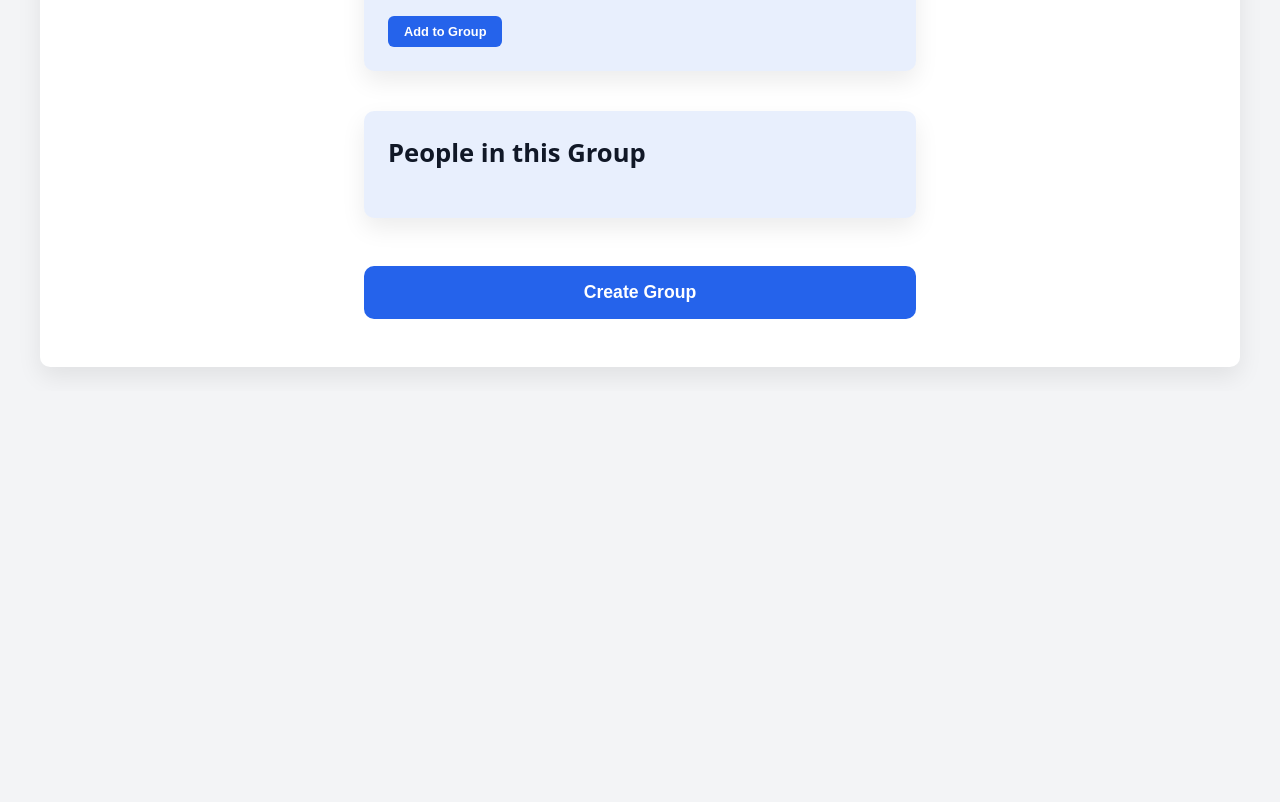
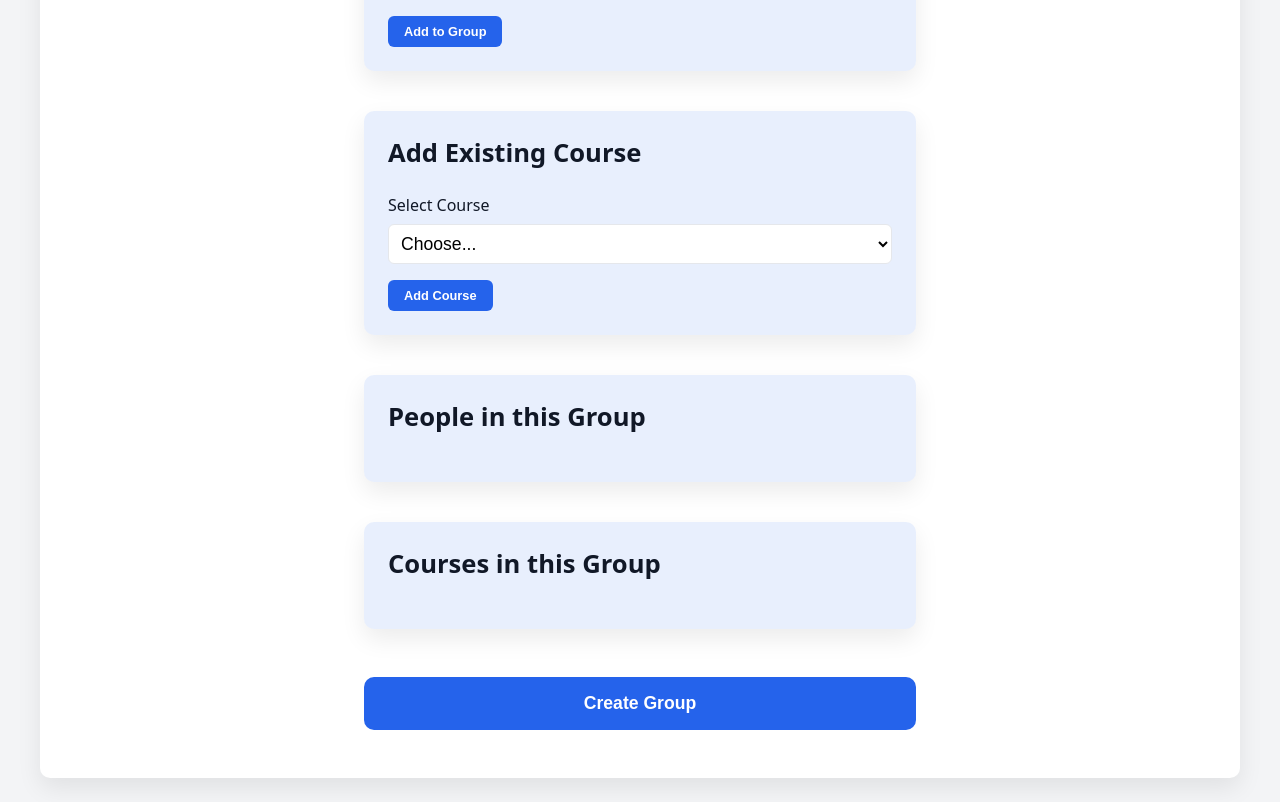
Before and after one commit to AlaaAlsous/Course-Manager, an Angular app in the folder CourseManager/CourseManager.Client/: page /create-group in a window 1280 px wide. Shown: the part 580-1382 px from the top of the page. Before the commit the page ends 971 px from the top, so only its background shows below. Built offline with nearby package versions, Linux system fonts and the light colour scheme.

Commit message:
67 add existing course selection when creating a group (#69)
* Add course selection support in Create Group component TS file

* Fix Create Group HTML form to include existing course selection

```diff
--- a/CourseManager/CourseManager.Client/src/app/create-group/create-group.html
+++ b/CourseManager/CourseManager.Client/src/app/create-group/create-group.html
@@ -26,6 +26,22 @@
     </section>
 
     <section class="card">
+      <h3>Add Existing Course</h3>
+
+      <label>
+        Select Course
+        <select [(ngModel)]="selectedCourseId">
+          <option [ngValue]="null">Choose...</option>
+          <option *ngFor="let c of allCourses" [ngValue]="c.id">
+            {{ c.name }}
+          </option>
+        </select>
+      </label>
+
+      <button (click)="addExistingCourse()">Add Course</button>
+    </section>
+
+    <section class="card">
       <h3>People in this Group</h3>
 
       <ul>
@@ -35,6 +51,16 @@
       </ul>
     </section>
 
+    <section class="card">
+      <h3>Courses in this Group</h3>
+
+      <ul>
+        <li *ngFor="let c of groupCourses">
+          {{ c.name }}
+        </li>
+      </ul>
+    </section>
+
     <button class="create-btn" (click)="createGroup()">Create Group</button>
   </div>
 </app-layout>
--- a/CourseManager/CourseManager.Client/src/app/create-group/create-group.ts
+++ b/CourseManager/CourseManager.Client/src/app/create-group/create-group.ts
@@ -5,6 +5,11 @@ import { Router } from '@angular/router';
 import { Layout } from '../layout/layout';
 
 interface Person {
+  id: number;
+  name: string;
+}
+
+interface Course {
   id: number;
   name: string;
 }
@@ -28,7 +33,16 @@ export class CreateGroup {
     { id: 3, name: 'Charlie' },
   ];
 
+  groupCourses: Course[] = [];
+
+  allCourses: Course[] = [
+    { id: 1, name: 'Course A' },
+    { id: 2, name: 'Course B' },
+    { id: 3, name: 'Course C' },
+  ];
+
   selectedPersonId: number | null = null;
+  selectedCourseId: number | null = null;
 
   constructor(private router: Router) {}
 
@@ -43,6 +57,19 @@ export class CreateGroup {
     this.allPeople = this.allPeople.filter((p) => p.id !== this.selectedPersonId);
 
     this.selectedPersonId = null;
+  }
+
+  addExistingCourse() {
+    if (!this.selectedCourseId) return;
+
+    const course = this.allCourses.find((c) => c.id === this.selectedCourseId);
+    if (!course) return;
+
+    this.groupCourses.push(course);
+
+    this.allCourses = this.allCourses.filter((c) => c.id !== this.selectedCourseId);
+
+    this.selectedCourseId = null;
   }
 
   goToCreatePerson() {
```
